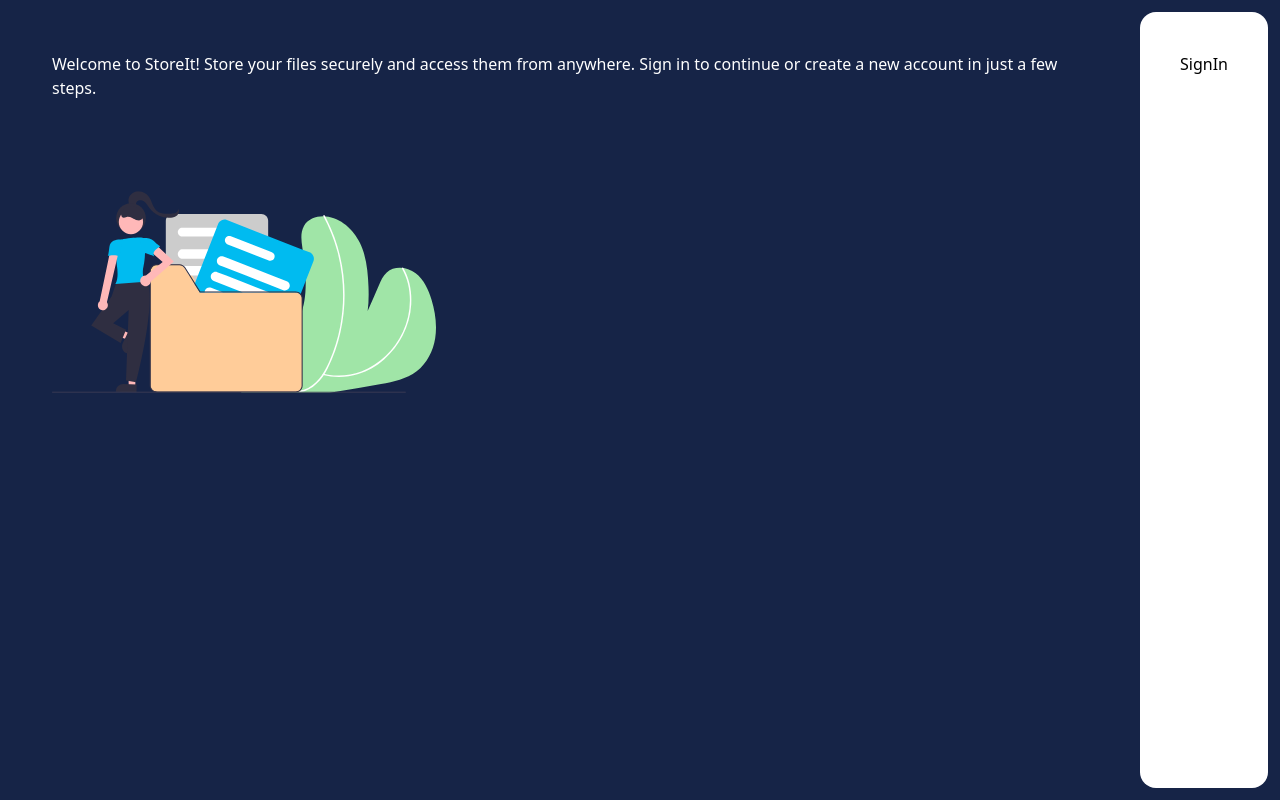
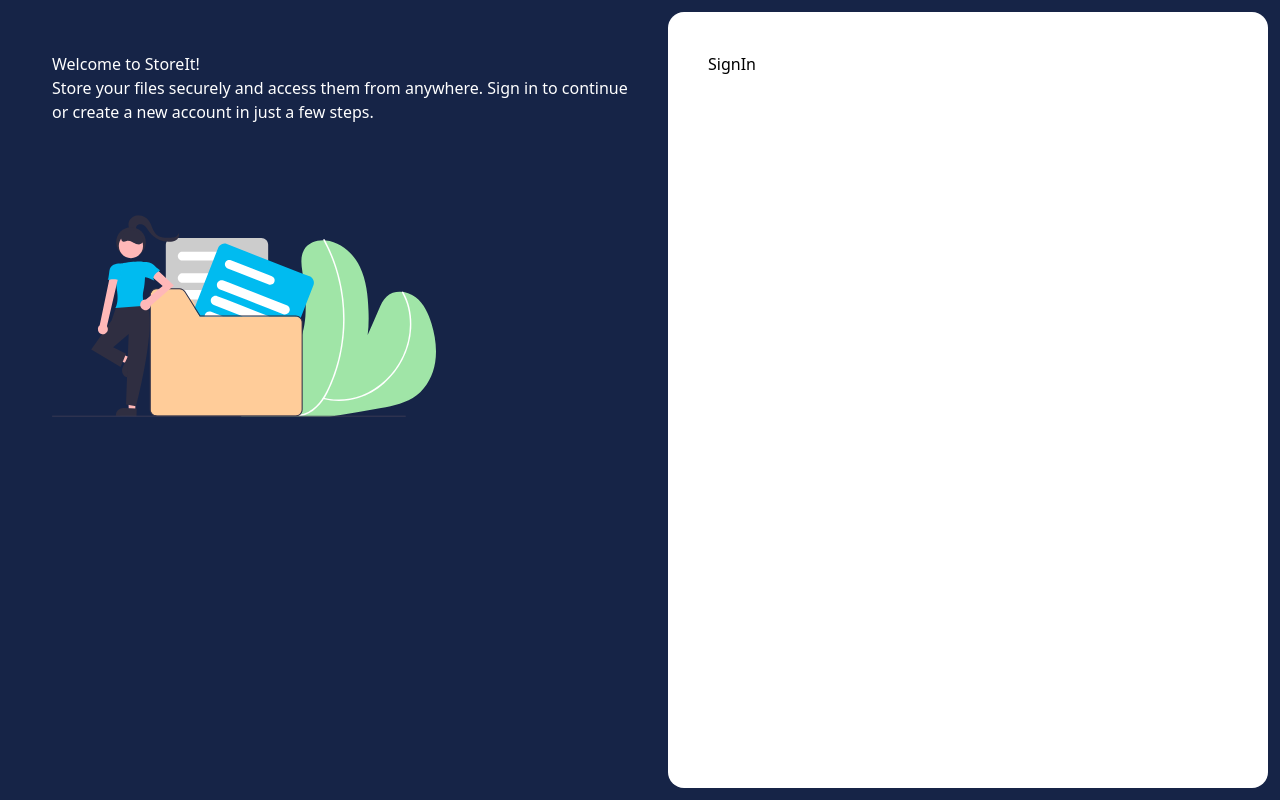
Before and after one commit to janszotkowski/store-it, a Next.js app: page /sign-in in a window 1280 px wide. Built offline with nearby package versions, Linux system fonts and the light colour scheme; what tailwindcss-animated would draw is missing.

Commit message:
auth layout wip

```diff
--- a/app/(auth)/layout.tsx
+++ b/app/(auth)/layout.tsx
@@ -8,12 +8,15 @@ const Layout: React.FC<LayoutProps> = (props: LayoutProps): React.ReactElement =
     return (
         <div className={'flex min-h-screen bg-blue-100 p-3'}>
             <section className={'flex-1 p-10 text-white'}>
-                Welcome to StoreIt!
-                Store your files securely and access them from anywhere.
-                Sign in to continue or create a new account in just a few steps.
-                <img src={'/illustration.svg'} alt={'StoreIt Logo'} className={'size-96'}/>
+                <div className={'max-w-xl'}>
+                    <h1>Welcome to StoreIt!</h1>
+
+                    Store your files securely and access them from anywhere.
+                    Sign in to continue or create a new account in just a few steps.
+                    <img src={'/illustration.svg'} alt={'StoreIt Logo'} className={'size-96'}/>
+                </div>
             </section>
-            <section className={'rounded-2xl bg-white p-10'}>
+            <section className={'w-[600px] rounded-2xl bg-white p-10'}>
                 {props.children}
             </section>
         </div>
```
